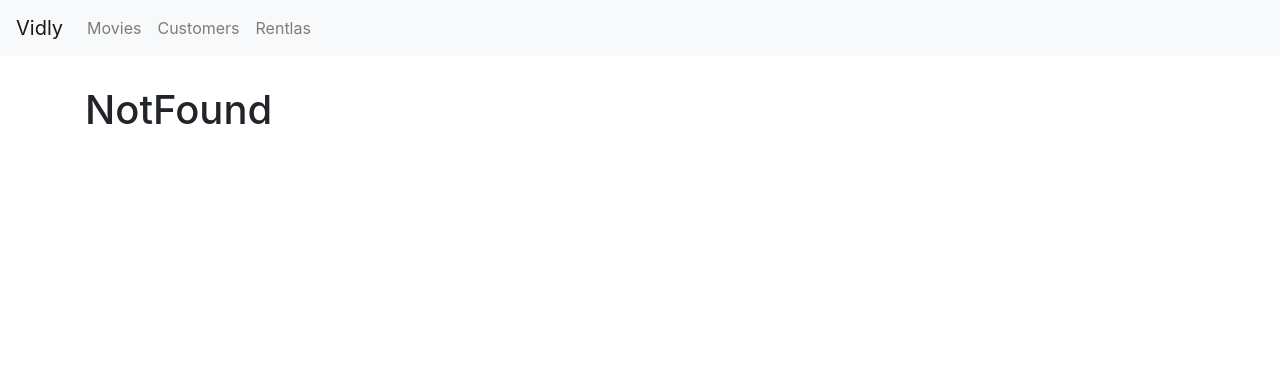
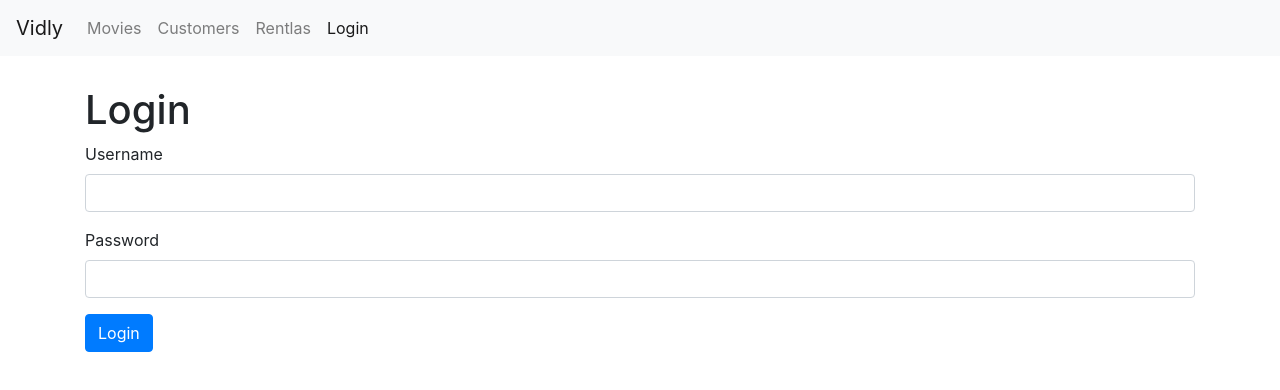
Before and after one commit to arspetras/vidly, a React (Create React App) app: page /login in a window 1280 px wide. Before the commit this address led to /not-found. Shown: the top 390 px of the page. Built offline with nearby package versions, Linux system fonts and the light colour scheme.

Commit message:
V0.3.1 Forms: Login form, partial validation added

```diff
--- a/package.json
+++ b/package.json
@@ -5,6 +5,7 @@
   "dependencies": {
     "bootstrap": "^4.1.1",
     "font-awesome": "^4.7.0",
+    "joi-browser": "^13.4.0",
     "lodash": "^4.17.10",
     "prop-types": "^15.6.2",
     "react": "^16.11.0",
--- a/src/App.js
+++ b/src/App.js
@@ -5,6 +5,7 @@
 import Customers from "./components/customers";
 import Rentals from "./components/rentals";
 import NotFound from "./components/notFound";
+import LoginForm from "./components/loginForm";
 import NavBar from "./components/navBar";
 import "./App.css";
 
@@ -15,6 +16,7 @@
         <NavBar></NavBar>
         <main className="container">
           <Switch>
+            <Route path="/login" component={LoginForm}></Route>
             <Route path="/movies/:id" component={MovieForm}></Route>
             <Route path="/movies" component={Movies}></Route>
             <Route path="/customers" component={Customers}></Route>
--- /dev/null
+++ b/src/components/common/input.jsx
@@ -0,0 +1,20 @@
+import React from "react";
+
+const Input = ({ name, label, value, error, onChange }) => {
+  return (
+    <div className="form-group">
+      <label htmlFor={name}>{label}</label>
+      <input
+        id={name}
+        name={name}
+        value={value}
+        onChange={onChange}
+        type="text"
+        className="form-control"
+      ></input>
+      {error && <div className="alert alert-danger">{error}</div>}
+    </div>
+  );
+};
+
+export default Input;
--- /dev/null
+++ b/src/components/loginForm.jsx
@@ -0,0 +1,104 @@
+import React, { Component } from "react";
+import Joi from "joi-browser";
+import Input from "./common/input";
+
+class LoginForm extends Component {
+  state = {
+    account: { username: "", password: "" },
+    errors: {}
+  };
+
+  schema = {
+    username: Joi.string()
+      .required()
+      .label("Username"),
+    password: Joi.string()
+      .required()
+      .label("Password")
+  };
+
+  validate = () => {
+    const options = { abortEarly: false };
+    const { error } = Joi.validate(this.state.account, this.schema, options);
+    if (!error) return null;
+
+    const errors = {};
+    // mapping array into an object
+    for (let item of error.details) errors[item.path[0]] = item.message;
+    return errors;
+
+    //validation by hand
+    /*
+    const errors = {};
+
+    const { account } = this.state;
+    if (account.username.trim() === "")
+      errors.username = "Username is required";
+    if (account.password.trim() === "")
+      errors.password = "Password is required";
+
+    return Object.keys(errors).length === 0 ? null : errors;
+    */
+  };
+
+  handleSubmit = e => {
+    e.preventDefault();
+
+    const errors = this.validate();
+    this.setState({ errors: errors || {} });
+    if (errors) return;
+
+    console.log("Submited");
+  };
+
+  validateProperty = ({ name, value }) => {
+    if (name === "username") {
+      if (value.trim() === "") return "Username is required";
+      //... we can have more rules here
+    }
+    if (name === "password") {
+      if (value.trim() === "") return "Password is required";
+      //... we can have more rules here
+    }
+  };
+
+  handleChange = ({ currentTarget: input }) => {
+    const errors = { ...this.state.errors };
+    const errorMessage = this.validateProperty(input);
+    if (errorMessage) errors[input.name] = errorMessage;
+    else delete errors[input.name];
+
+    const account = { ...this.state.account };
+    account[input.name] = input.value;
+    this.setState({ account, errors });
+  };
+
+  render() {
+    const { account, errors } = this.state;
+
+    return (
+      <div>
+        <h1>Login</h1>
+        <form onSubmit={this.handleSubmit}>
+          <Input
+            name="username"
+            value={account.username}
+            label="Username"
+            onChange={this.handleChange}
+            error={errors.username}
+          ></Input>
+          <Input
+            name="password"
+            value={account.password}
+            label="Password"
+            onChange={this.handleChange}
+            error={errors.password}
+          ></Input>
+          <button className="btn btn-primary">Login</button>
+        </form>
+      </div>
+    );
+  }
+}
+
+export default LoginForm;
--- a/src/components/navBar.jsx
+++ b/src/components/navBar.jsx
@@ -16,26 +16,23 @@
         aria-expanded="false"
         aria-label="Toggle navigation"
       >
-        <span classNam="navbar-toggler-icon"></span>
+        <span className="navbar-toggler-icon"></span>
       </button>
       <div className="collapse navbar-collapse" id="navbarNav">
-        <ul className="navbar-nav">
-          <li classNam="nav-item">
-            <NavLink className="nav-link" to="/movies">
-              Movies <span className="sr-only">(current)</span>
-            </NavLink>
-          </li>
-          <li classNam="nav-item">
-            <NavLink className="nav-link" to="/customers">
-              Customers
-            </NavLink>
-          </li>
-          <li classNam="nav-item">
-            <NavLink className="nav-link" to="/rentals">
-              Rentlas
-            </NavLink>
-          </li>
-        </ul>
+        <div className="navbar-nav">
+          <NavLink className="nav-item nav-link" to="/movies">
+            Movies
+          </NavLink>
+          <NavLink className="nav-item nav-link" to="/customers">
+            Customers
+          </NavLink>
+          <NavLink className="nav-item nav-link" to="/rentals">
+            Rentlas
+          </NavLink>
+          <NavLink className="nav-item nav-link" to="/login">
+            Login
+          </NavLink>
+        </div>
       </div>
     </nav>
   );
```
Also changed, not shown: 1 other file (tests, documents, lock files or other folders).
